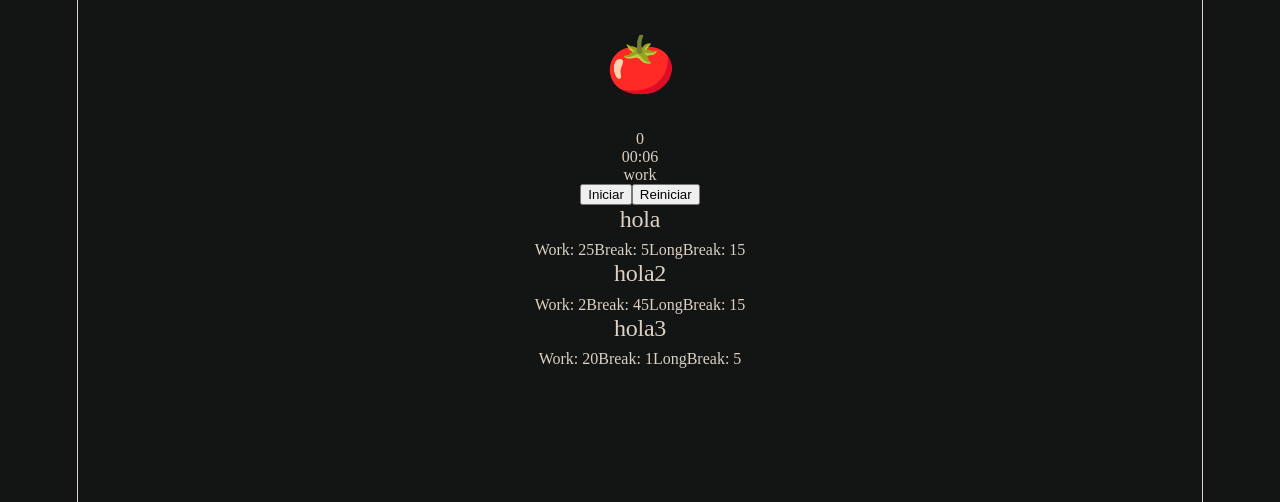
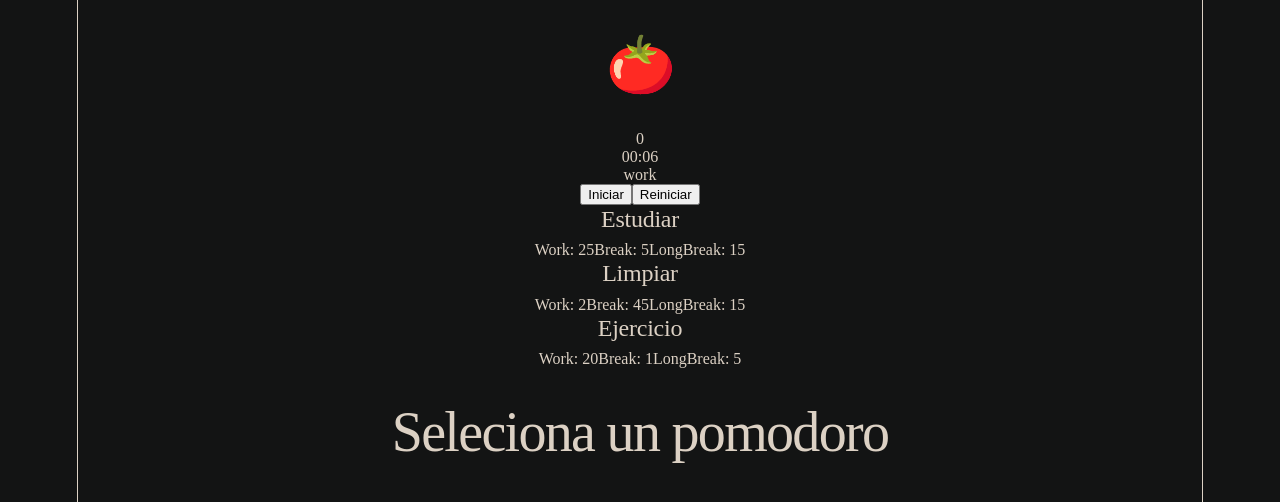
Before and after one commit to Neiyher/pomodoro, a React (Vite) app: page / in a window 1280 px wide. Shown: the top 502 px of the page. Built offline with nearby package versions, Linux system fonts and the light colour scheme.

Commit message:
feat: add pomodoro selection and player structure

```diff
--- a/src/App.tsx
+++ b/src/App.tsx
@@ -1,16 +1,17 @@
 import './App.css'
 import { useState, useEffect } from 'react'
+
+import { pomodoros as initialPomodoros } from "./data/Pomodoros";
 
 import Controls from './components/Controls'
 import Header from './components/Header'
 import Timer from './components/Timer'
 
 import Sidebar from './components/Sidebar/Sidebar'
+import PomodoroPlayer from './components/PomodoroPlayer/PomodoroPlayer';
 
 import type { Mode } from "./types/Mode";
 import type { Pomodoro } from './types/Pomodoro'
-
-import { pomodoros } from './data/Pomodoros'
 
 const WORK_TIME = 0.1 * 60;
 const BREAK_TIME = 0.1 * 60;
@@ -19,7 +20,7 @@ const LONG_BREAK_TIME = 0.1 * 60;
 function App() {
   /* type Mode = "work" | "break" | "longBreak"; */
 
-  const [pomodoros, setPomodoros] = useState<Pomodoro[]>([]);
+  const [pomodoros, setPomodoros] = useState<Pomodoro[]>(initialPomodoros);
 
   const [mode, setMode] = useState<Mode>("work");
 
@@ -27,7 +28,8 @@ function App() {
   const [isRunning, setIsRunning] = useState(false)
 
   const [completedPomodoros, setCompletedPomodoros] = useState(0);
-
+  const [selectedPomodoro, setSelectedPomodoro] = useState<Pomodoro | null>(null);
+/* Cuando el pomodoro llega a cero esta funcion se activa. */
   function handleSessionEnd() {
     setIsRunning(false)
     alert("🔔Suena la Alarma🔔")
@@ -47,10 +49,11 @@ function App() {
       setTimeLeft(WORK_TIME)
     }
 }
-
+/* Este useEffect es el que confirma que Isrunung sea true para ir mermando tiempo */
   useEffect(() => {
     if (!isRunning) return;
-
+    /* Setinterval es una funcion de js como "consol.log" el cual como primer parametro acepta un funcion,
+    como segundo parametro acepta un numero el cual indica cada cuanto se activara el primer parametro osea la function. */
     const interval = setInterval(() => {
       setTimeLeft((prev) => {
         if (prev <= 0) return 0;
@@ -61,7 +64,7 @@ function App() {
 
     return () => clearInterval(interval);
   }, [isRunning]);
-
+/* Este useEffect es el que verifica cuando el temporizador llega a cero. */
   useEffect(() => {
     if (timeLeft>0) return;
 
@@ -83,7 +86,16 @@ function App() {
         WORK_TIME ={WORK_TIME}
         setMode={setMode}
         />
-        <Sidebar/>
+        <Sidebar
+        pomodoros={pomodoros}
+        setSelectedPomodoro={setSelectedPomodoro}/>
+        <PomodoroPlayer
+        pomodoro={selectedPomodoro}
+        setMode={setMode}
+        setTimeLeft={setTimeLeft}
+        setIsRunning={setIsRunning}
+        setCompletedPomodoros={setCompletedPomodoros}
+        />
     </>
   )
 }
--- a/src/components/PomodoroPlayer/PomodoroPlayer.tsx
+++ b/src/components/PomodoroPlayer/PomodoroPlayer.tsx
@@ -0,0 +1,41 @@
+import { useState, useEffect } from 'react'
+import type { Pomodoro } from "../../types/Pomodoro";
+import type { Mode } from "../../types/Mode"
+
+import Timer from '../Timer';
+
+type PomodoroPlayerPorps = {
+    pomodoro: Pomodoro|null;
+    setMode:React.Dispatch<React.SetStateAction<Mode>>;
+    setTimeLeft:React.Dispatch<React.SetStateAction<number>>;
+    setIsRunning:React.Dispatch<React.SetStateAction<boolean>>;
+    setCompletedPomodoros:React.Dispatch<React.SetStateAction<number>>;
+    timeLeft: number
+}
+
+export default function PomodoroPlayer({pomodoro,setMode,setTimeLeft, setIsRunning, setCompletedPomodoros,timeLeft}:PomodoroPlayerPorps){
+
+    /* Este useEffect verifica cuando se cambia de pomodoro. */
+    useEffect(() => {
+        if(pomodoro){
+            setMode("work")
+            setTimeLeft(pomodoro.workTime)
+            setIsRunning(false)
+            setCompletedPomodoros(0)
+        }
+    }, [pomodoro]);
+
+    return(
+        <div>
+        {pomodoro ? (
+            <div>
+                <h1>{pomodoro.title}</h1>
+                <span>{pomodoro.workTime}</span>
+                <Timer timeLeft={timeLeft}/>
+            </div>
+        ) : (
+            <h1>Seleciona un pomodoro</h1>
+        )}
+        </div>
+    )
+}
--- a/src/components/Sidebar/PomodoroCard.tsx
+++ b/src/components/Sidebar/PomodoroCard.tsx
@@ -1,13 +1,14 @@
 import type { Pomodoro } from "../../types/Pomodoro";
 type PomoCardPorps = {
     pomodoro: Pomodoro
+    onSelect: (pomodoro: Pomodoro) => void;
 }
 
 
-export default function PomodoroCard({pomodoro}:PomoCardPorps){
+export default function PomodoroCard({pomodoro,onSelect}:PomoCardPorps){
 
     return(
-        <div className="pomo">
+        <div className="pomo" onClick={()=>onSelect(pomodoro)}>
                 <h2>{pomodoro.title}</h2>
                 <div>
                     <span>Work: {pomodoro.workTime}</span>
--- a/src/components/Sidebar/Sidebar.tsx
+++ b/src/components/Sidebar/Sidebar.tsx
@@ -1,13 +1,19 @@
-import { pomodoros } from "../../data/Pomodoros";
 import PomodoroCard from "./PomodoroCard";
+import type { Pomodoro } from "../../types/Pomodoro";
 
-export default function Sidebar(){
+type SidebarPorps = {
+    setSelectedPomodoro: React.Dispatch<React.SetStateAction<Pomodoro|null>>
+    pomodoros:Pomodoro[];
+}
+
+export default function Sidebar({pomodoros,setSelectedPomodoro}:SidebarPorps){
 
     return(
         <div className="sidebarContainer">
         {
             pomodoros.map((pomo)=>(
                 <PomodoroCard
+                onSelect={setSelectedPomodoro}
                 key={pomo.id}
                 pomodoro={pomo} />
             ))
--- a/src/data/Pomodoros.ts
+++ b/src/data/Pomodoros.ts
@@ -3,7 +3,7 @@ import type { Pomodoro } from "../types/Pomodoro"
 export const pomodoros: Pomodoro[] = [
     {
         id: 1,
-        title: "hola",
+        title: "Estudiar",
         workTime: 25,
         breakTime: 5,
         longBreakTime: 15,
@@ -11,7 +11,7 @@ export const pomodoros: Pomodoro[] = [
     },
     {
         id: 2,
-        title: "hola2",
+        title: "Limpiar",
         workTime: 2,
         breakTime: 45,
         longBreakTime: 15,
@@ -19,7 +19,7 @@ export const pomodoros: Pomodoro[] = [
     },
     {
         id: 3,
-        title: "hola3",
+        title: "Ejercicio",
         workTime: 20,
         breakTime: 1,
         longBreakTime: 5,
```
